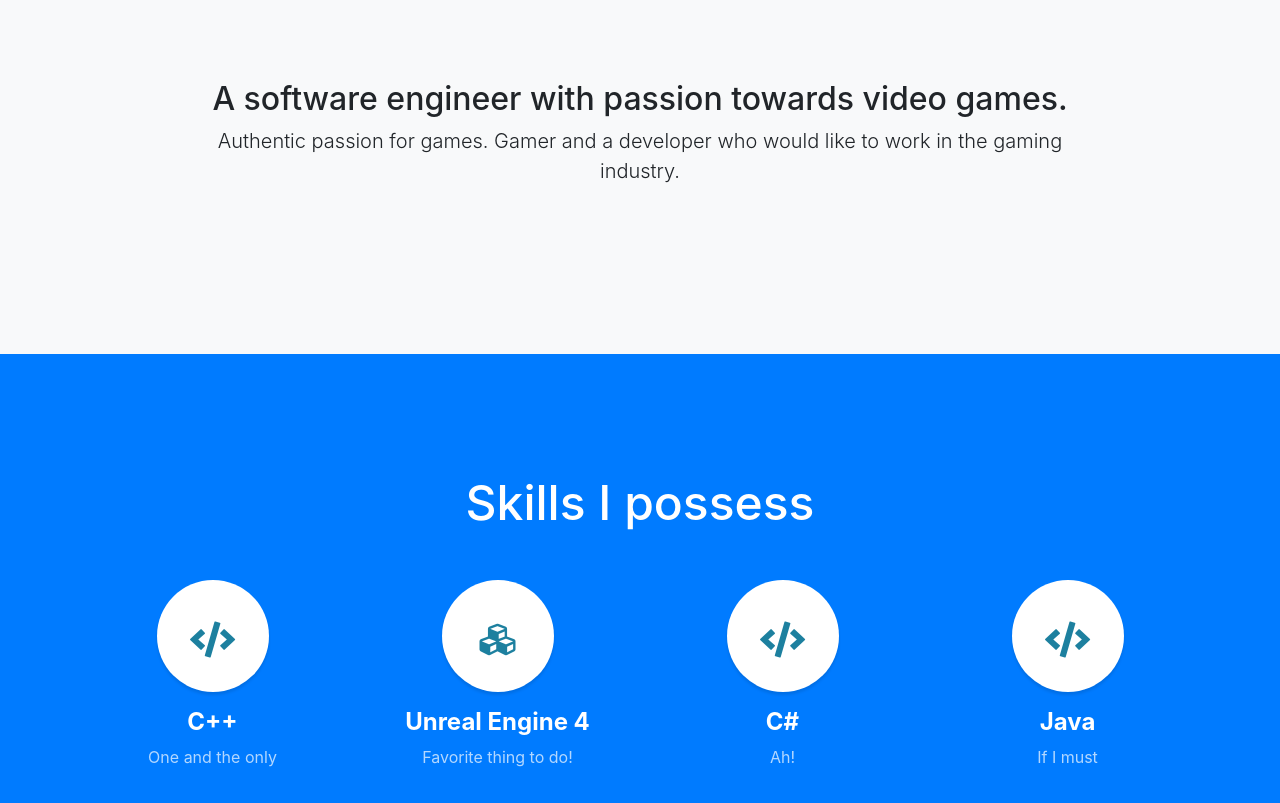
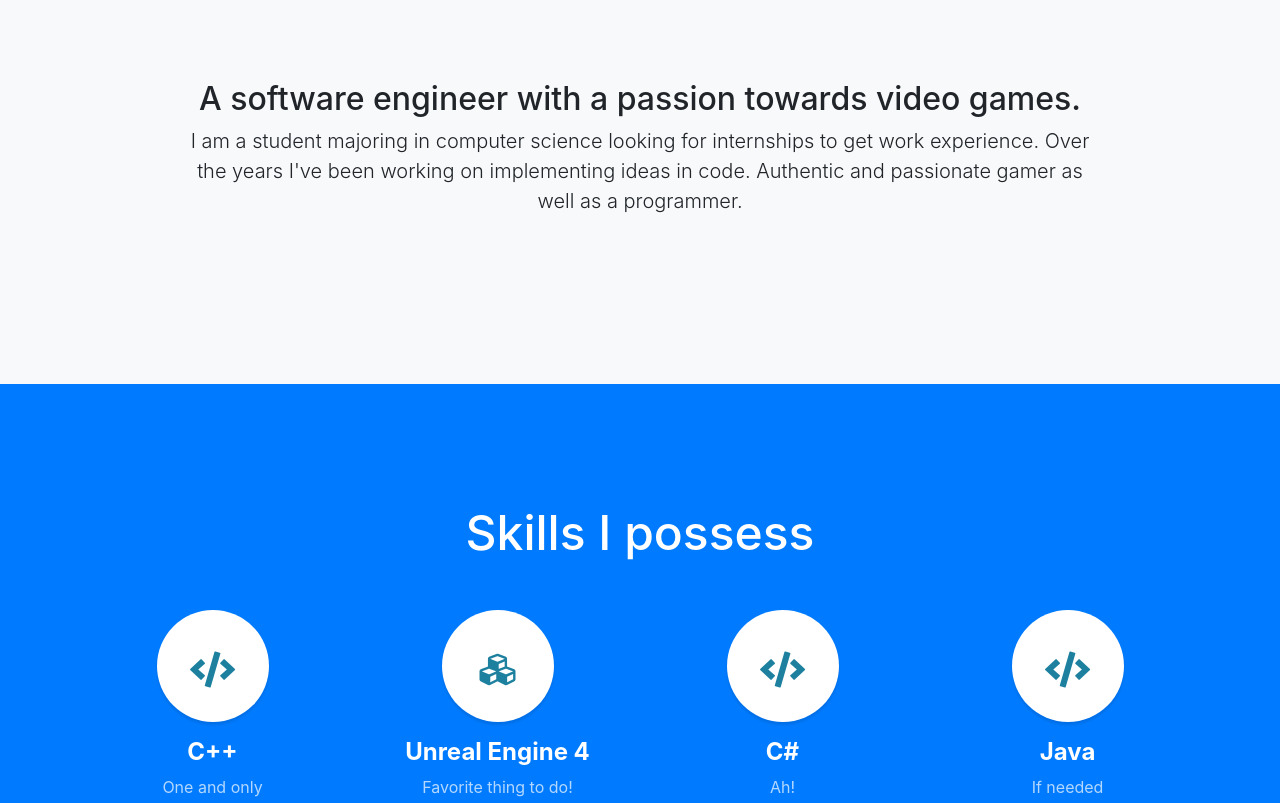
Before and after one commit to adivic/adivic.github.io, a website with bundled scripts: page index.html in a window 1280 px wide. Shown: the part 840-1643 px from the top of the page. Built offline with nearby package versions, Linux system fonts and the light colour scheme.

Commit message:
Fixing bugs

```diff
--- a/index.html
+++ b/index.html
@@ -71,8 +71,8 @@
     <div class="container text-center">
       <div class="row">
         <div class="col-lg-10 mx-auto">
-          <h2>A software engineer with passion towards video games.</h2>
-          <p class="lead mb-5">Authentic passion for games. Gamer and a developer who would like to work in the gaming industry.</p>
+          <h2>A software engineer with a passion towards video games.</h2>
+          <p class="lead mb-5">I am a student majoring in computer science looking for internships to get work experience. Over the years I've been working on implementing ideas in code. Authentic and passionate gamer as well as a programmer.</p>
         </div>
       </div>
     </div>
@@ -92,7 +92,7 @@
           <h4>
             <strong>C++</strong>
           </h4>
-          <p class="text-faded mb-0">One and the only</p>
+          <p class="text-faded mb-0">One and only</p>
         </div>
         <div class="col-lg-3 col-md-6 mb-5 mb-lg-0">
           <span class="service-icon rounded-circle mx-auto mb-3">
@@ -119,7 +119,7 @@
           <h4>
             <strong>Java</strong>
           </h4>
-          <p class="text-faded mb-0">If I must</p>
+          <p class="text-faded mb-0">If needed</p>
         </div>
       </div>
 
@@ -183,7 +183,7 @@
           <a class="portfolio-item" href="https://github.com/adivic/Coop-Game">
             <div class="caption">
               <div class="caption-content">
-                <div class="h2">Coop TPS objective game</div>
+                <div class="h2">Co-Op TPS objective game</div>
                 <p class="mb-0">Survival game created using C++ in Unreal Engine, from scratch. Using EQS for AI cover system, powerups. Creating a simple survival game. </p>
               </div>
             </div>
```
Also changed, not shown: FutureGame.html (+1 -1 lines).
